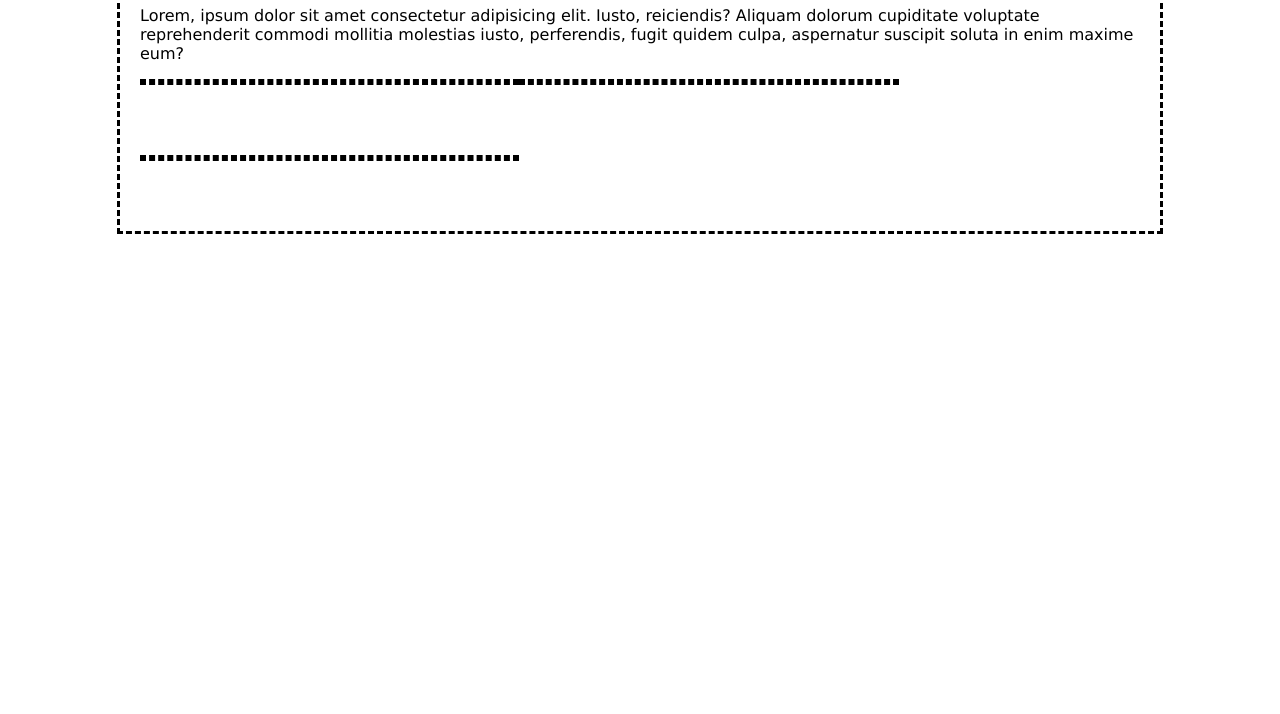
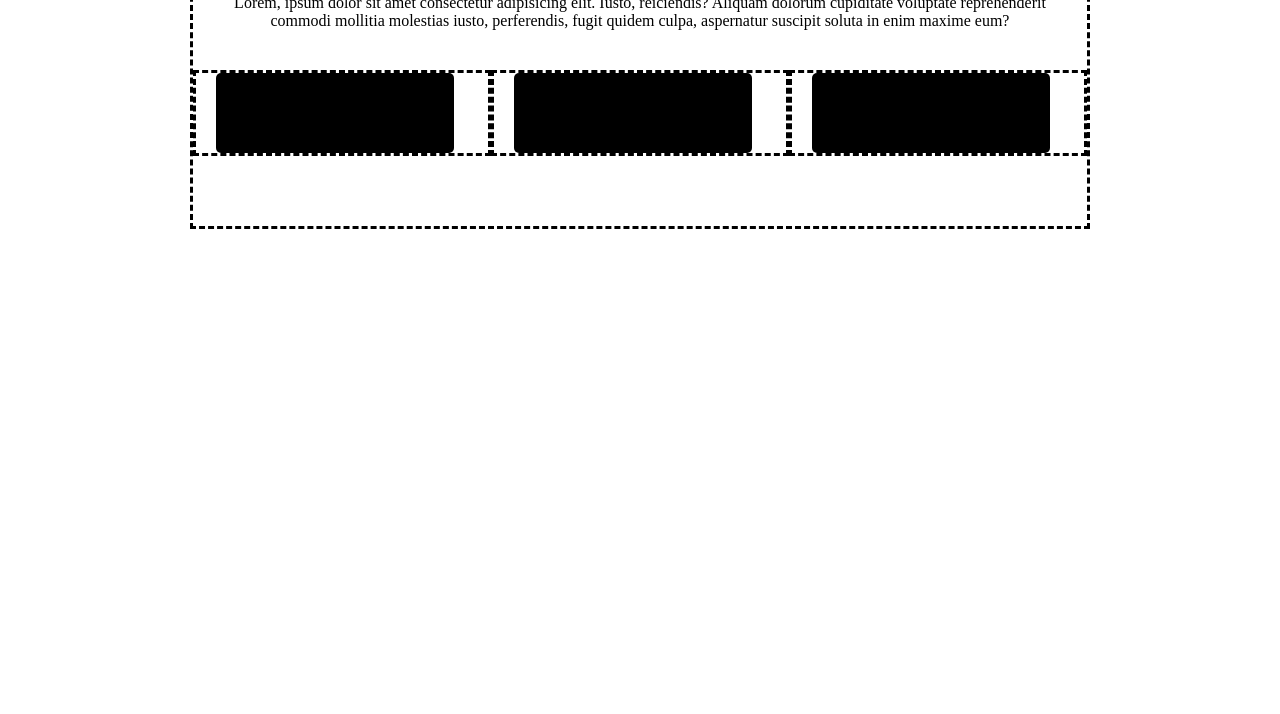
Before and after one commit to mattia0419/html-css-float-cards, a plain HTML site: page index.html in a window 1280 px wide. Shown: the part 86-800 px from the top of the page. Drawn offline with Linux system fonts and the light colour scheme.

Commit message:
fix first structur

```diff
--- a/css/style.css
+++ b/css/style.css
@@ -1,5 +1,12 @@
  *{
-    font-family: Verdana, Geneva, Tahoma, sans-serif;
+    margin: 0;
+    padding: 0;
+    box-sizing: border-box;
+}
+
+h1{
+    color: #E53170;
+    text-align: center;
 }
 
 .debug{
@@ -7,13 +14,18 @@
 }
 
 .container{
-    max-width: 1000px;
+    max-width: 900px;
     padding: 0 20px;
     margin: 0 auto;
 }
+.paragraph-1{
+    margin-top: 40px;
+    margin-bottom: 40px;
+    text-align: center;
+}
 
 .row{
-    padding: 0 -20px;
+    margin: 0 -20px;
 }
 
 .clearfix::after{
@@ -29,5 +41,11 @@
     padding: 0 20px;
     margin-bottom: 70px;
 
-
 }
+.card{
+    height: 80px;
+    width: 238px;
+    background-color: black;
+    border-radius: 5px;
+    padding: 20px;
+}
--- a/index.html
+++ b/index.html
@@ -10,13 +10,16 @@
 <body>
    <main class="container clearfix debug">
      <h1>Meet Our Team</h1>
-     <p>Lorem, ipsum dolor sit amet consectetur adipisicing elit. Iusto, reiciendis? Aliquam dolorum cupiditate voluptate reprehenderit commodi mollitia molestias iusto, perferendis, fugit quidem culpa, aspernatur suscipit soluta in enim maxime eum?</p>
-     <div class="row">
-        <div class="col debug">
+     <p class="paragraph-1">Lorem, ipsum dolor sit amet consectetur adipisicing elit. Iusto, reiciendis? Aliquam dolorum cupiditate voluptate reprehenderit commodi mollitia molestias iusto, perferendis, fugit quidem culpa, aspernatur suscipit soluta in enim maxime eum?</p>
+     <div class="row clearfix">
+        <div class="col clearfix debug">
+            <div class="card"></div>
         </div>
         <div class="col debug">
+            <div class="card"></div>
         </div>
         <div class="col debug">
+            <div class="card"></div>
         </div>
 
      </div>
```
